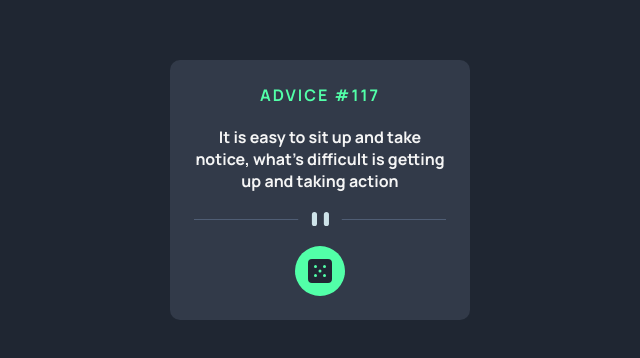
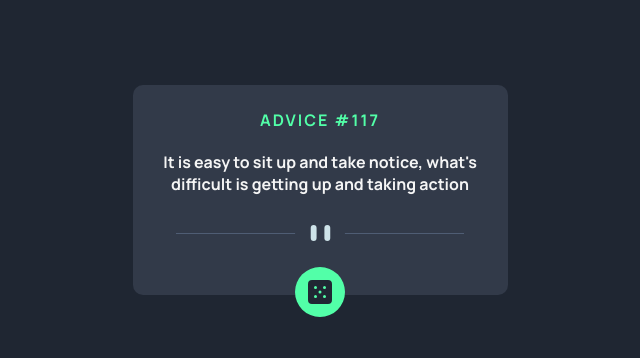
Before and after one commit to soji-opa/advice-generator-app, a React (Create React App) app: page / in a window 1280 px wide. Shown: the part 234-592 px from the top of the page, without its empty margins (320-960 px from the left). Built offline with nearby package versions, Linux system fonts and the light colour scheme.

Commit message:
refactor: refactor the code to cater to different screen sizes

```diff
--- a/src/index.css
+++ b/src/index.css
@@ -60,6 +60,7 @@ code {
 	align-items: center;
 	justify-content: center;
 	flex-direction: column;
+	position: relative;
 }
 
 .adviceNo {
@@ -76,6 +77,10 @@ code {
 	margin-bottom: 20px;
 }
 
+.divider {
+	margin-bottom: 30px;
+}
+
 .btn {
 	background-color: var(--clr-neongreen);
 	border: none;
@@ -85,6 +90,10 @@ code {
 	position: relative;
 	margin-top: 20px;
 	transition: all 0.5s ease-in-out;
+	position: absolute;
+	top: 89%;
+	left: 50%;
+	transform: translate(-50%, -50%);
 }
 
 .btn:hover {
@@ -101,3 +110,17 @@ code {
 	-ms-transform: translate(-50%, -50%);
 	transform: translate(-50%, -50%);
 }
+
+@media (min-width: 565px) {
+	.main {
+		max-width: 375px;
+	}
+
+	.advice {
+		margin-bottom: 30px;
+	}
+
+	.divider {
+		width: 88%;
+	}
+}
```
